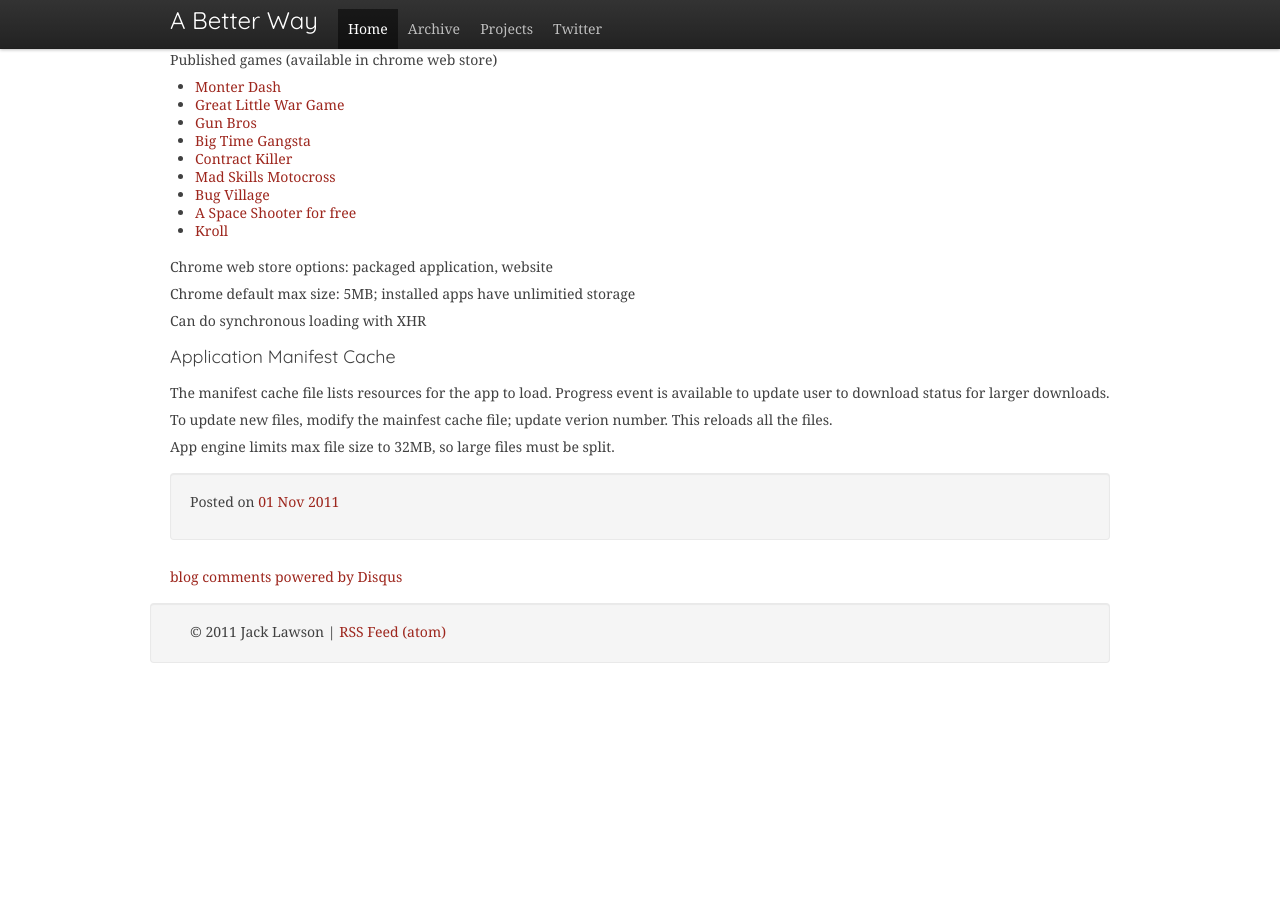
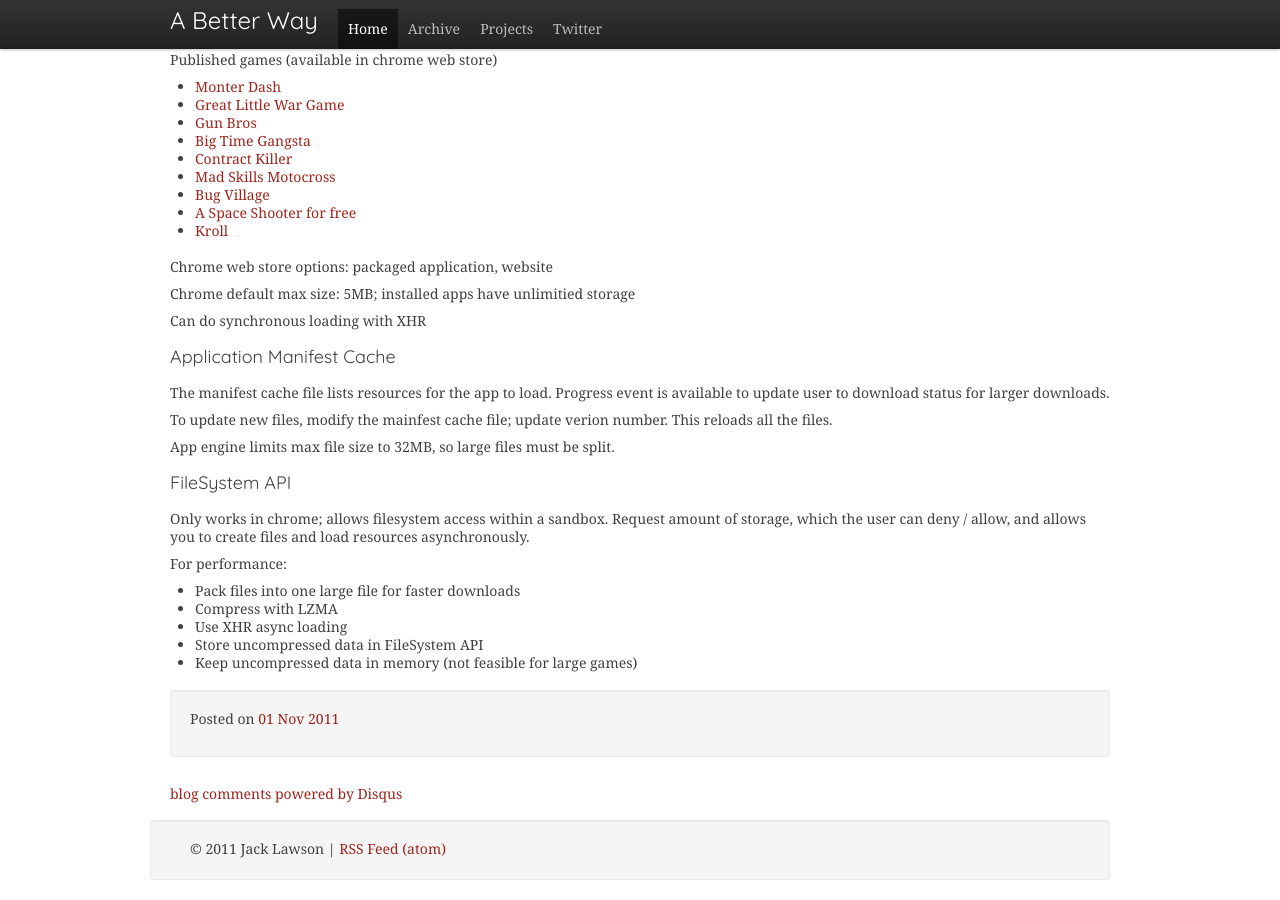
Before and after one commit to ajacksified/ajacksified.github.com, a Jekyll site: the page built from _posts/2011-11-01-new-game-conf-liveblog.markdown, in a window 1280 px wide and 900 px high, scrolled down 12030 px. Built offline with Jekyll 4.4.1, drawn with Linux system fonts in a browser that asks for light colours; nearby versions of some CDN libraries; some web fonts are replaced; Markdown is read by kramdown in place of the engine named in the settings; comment, search, counter and statistics services are not loaded; before the commit the page ends 12713 px from its top, so only the background shows below that.

```diff
--- a/_posts/2011-11-01-new-game-conf-liveblog.markdown
+++ b/_posts/2011-11-01-new-game-conf-liveblog.markdown
@@ -825,3 +825,17 @@
 This reloads all the files.
 
 App engine limits max file size to 32MB, so large files must be split.
+
+### FileSystem API
+
+Only works in chrome; allows filesystem access within a sandbox. Request amount
+of storage, which the user can deny / allow, and allows you to create files
+and load resources asynchronously.
+
+For performance:
+
+* Pack files into one large file for faster downloads
+* Compress with LZMA
+* Use XHR async loading
+* Store uncompressed data in FileSystem API
+* Keep uncompressed data in memory (not feasible for large games)
```
